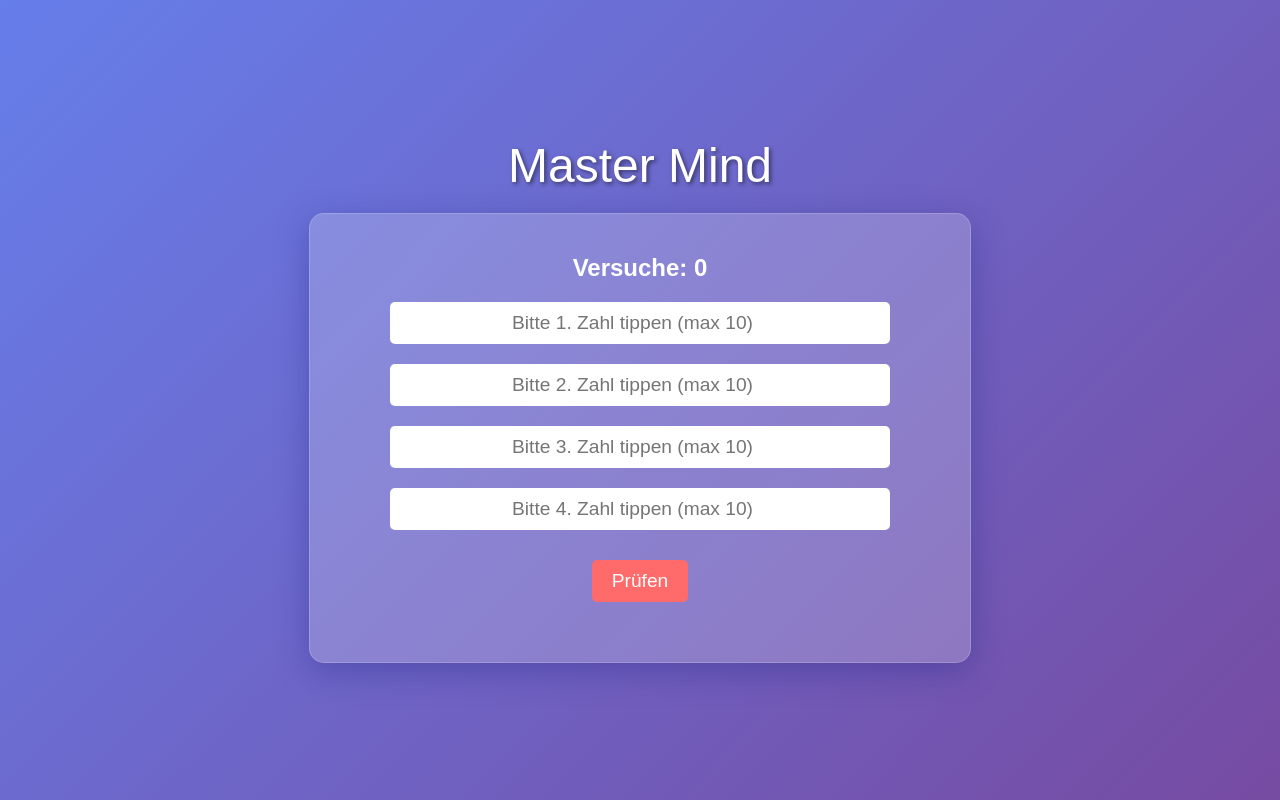
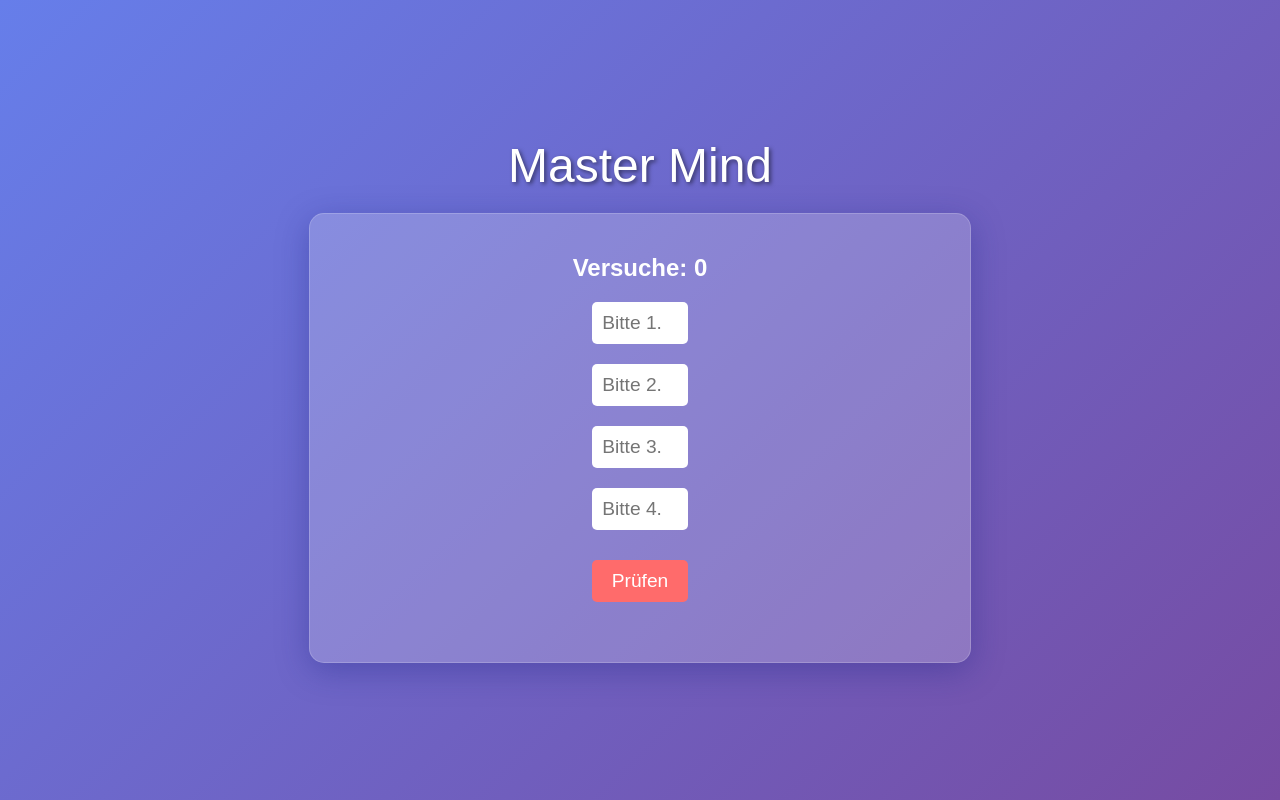
Before and after one commit to Popel1215/MasterMind, a plain HTML site: page index.html in a window 1280 px wide. Drawn offline with Linux system fonts and the light colour scheme.

Commit message:
Add files via upload

```diff
--- a/index.html
+++ b/index.html
@@ -75,10 +75,10 @@
     <div class="container">
         <h2 id="Tries">Versuche: 0</h2>
         <form onsubmit="guess(); return false">
-<input id="first" type="number" required placeholder="Bitte 1. Zahl tippen (max 10)">
-<input id="second"  type="number" required placeholder="Bitte 2. Zahl tippen (max 10)">
-<input id="third" type="number" required placeholder="Bitte 3. Zahl tippen (max 10)">
-<input id="fourth" type="number" required placeholder="Bitte 4. Zahl tippen (max 10)">
+<input id="first" type="number" style="width: 2cm;" required placeholder="Bitte 1. Zahl tippen (max 10)">
+<input id="second"  type="number" style="width: 2cm;" required placeholder="Bitte 2. Zahl tippen (max 10)">
+<input id="third" type="number" style="width: 2cm;" required placeholder="Bitte 3. Zahl tippen (max 10)">
+<input id="fourth" type="number" style="width: 2cm;" required placeholder="Bitte 4. Zahl tippen (max 10)">
 <button type="button" onclick="guess(event)">Prüfen</button>
 <h2 id="New"></h2>
         </form>
```
